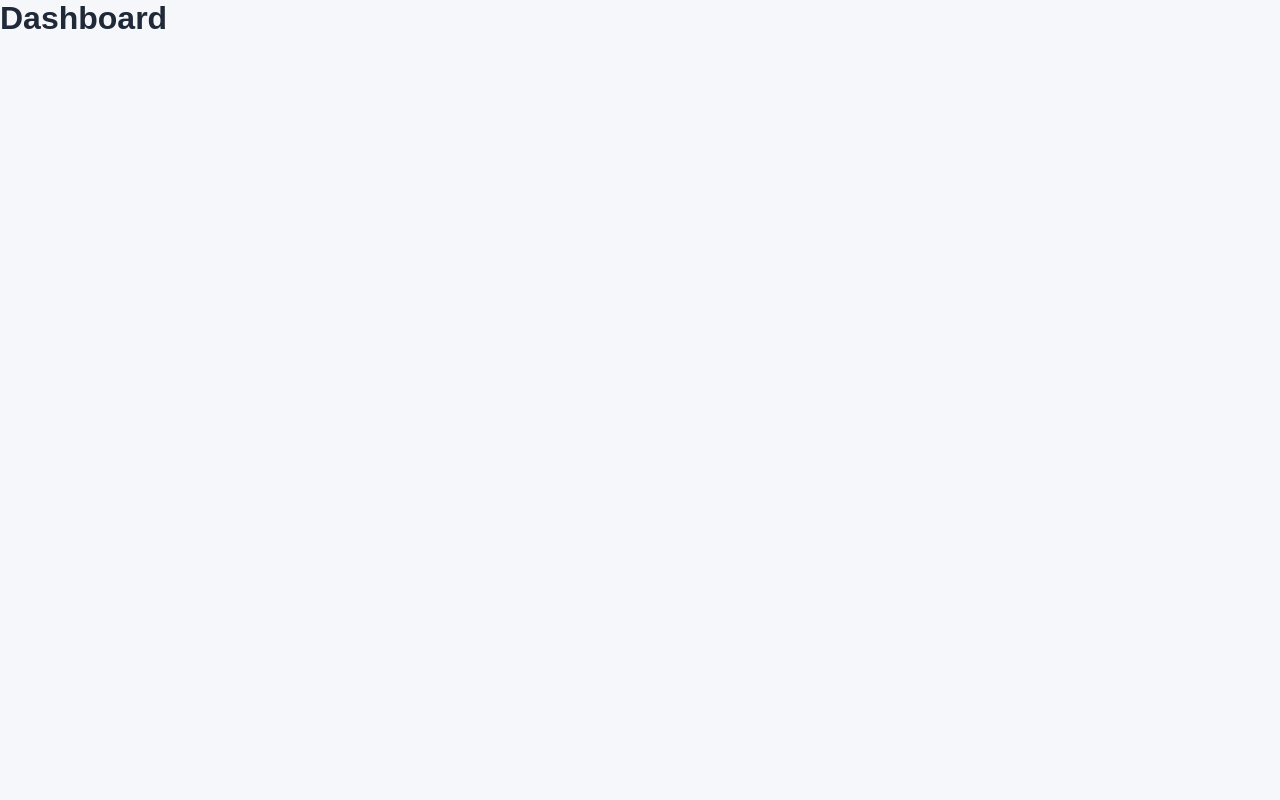
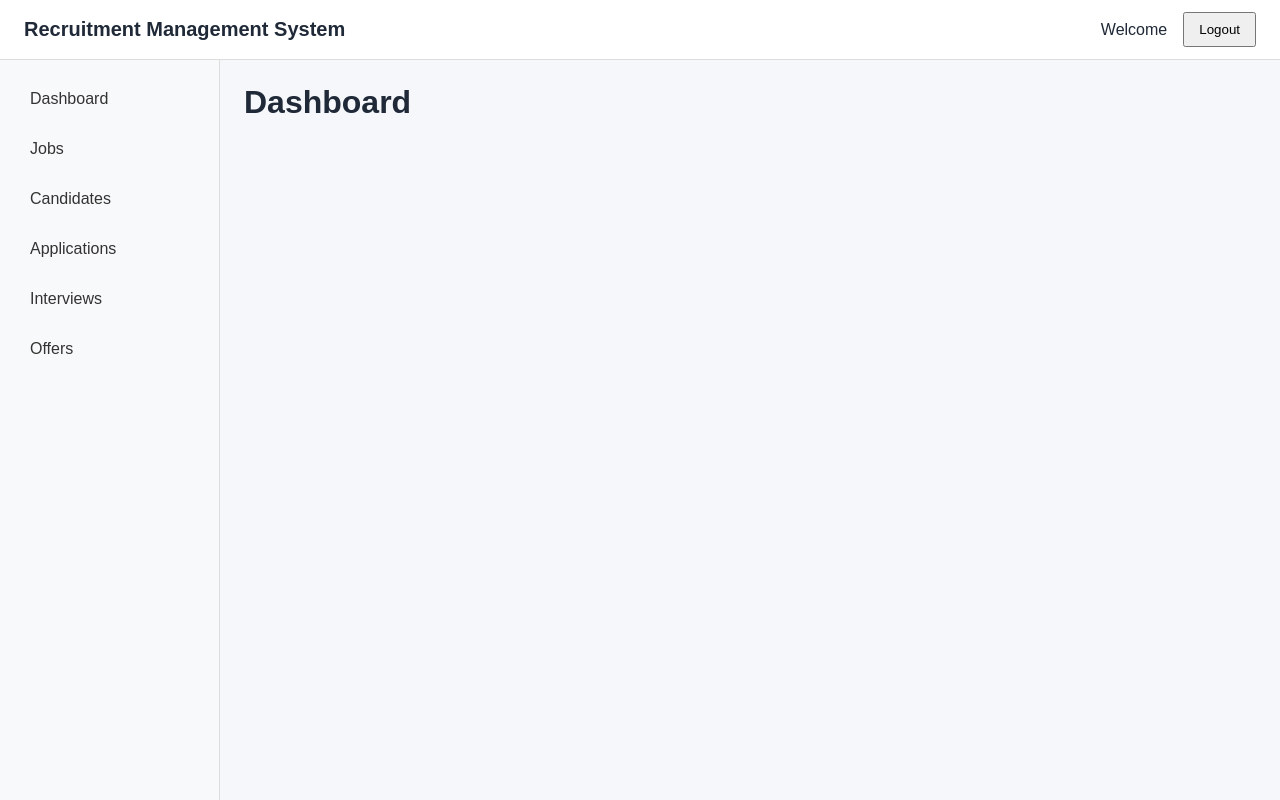
Before and after one commit to amritan9625/recruitment-management-system, a React app in the folder frontend/: page /dashboard in a window 1280 px wide. Built offline with nearby package versions, Linux system fonts and the light colour scheme; the HTML template or start-up script is replaced by a standard one.

Commit message:
Day - 22 add frontend application layout

```diff
--- /dev/null
+++ b/frontend/src/components/layout/Navbar.jsx
@@ -0,0 +1,14 @@
+function Navbar() {
+  return (
+    <header className="navbar">
+      <div className="navbar-brand">Recruitment Management System</div>
+
+      <div className="navbar-actions">
+        <span>Welcome</span>
+        <button>Logout</button>
+      </div>
+    </header>
+  );
+}
+
+export default Navbar;
--- /dev/null
+++ b/frontend/src/components/layout/Sidebar.jsx
@@ -0,0 +1,18 @@
+import { Link } from "react-router-dom";
+
+function Sidebar() {
+  return (
+    <aside className="sidebar">
+      <nav>
+        <Link to="/dashboard">Dashboard</Link>
+        <Link to="/jobs">Jobs</Link>
+        <Link to="/candidates">Candidates</Link>
+        <Link to="/applications">Applications</Link>
+        <Link to="/interviews">Interviews</Link>
+        <Link to="/offers">Offers</Link>
+      </nav>
+    </aside>
+  );
+}
+
+export default Sidebar;
--- a/frontend/src/index.css
+++ b/frontend/src/index.css
@@ -9,3 +9,68 @@ body {
   background-color: #f5f7fa;
   color: #1f2937;
 }
+
+/* Application Layout */
+.app-layout {
+  min-height: 100vh;
+}
+
+.navbar {
+  height: 60px;
+  display: flex;
+  align-items: center;
+  justify-content: space-between;
+  padding: 0 24px;
+  border-bottom: 1px solid #ddd;
+  background-color: #ffffff;
+}
+
+.navbar-brand {
+  font-size: 20px;
+  font-weight: 600;
+}
+
+.navbar-actions {
+  display: flex;
+  align-items: center;
+  gap: 16px;
+}
+
+.navbar-actions button {
+  padding: 8px 14px;
+  cursor: pointer;
+}
+
+.app-body {
+  display: flex;
+  min-height: calc(100vh - 60px);
+}
+
+.sidebar {
+  width: 220px;
+  padding: 20px;
+  border-right: 1px solid #ddd;
+  background-color: #f8f9fa;
+}
+
+.sidebar nav {
+  display: flex;
+  flex-direction: column;
+  gap: 12px;
+}
+
+.sidebar a {
+  text-decoration: none;
+  color: #333;
+  padding: 10px;
+  border-radius: 4px;
+}
+
+.sidebar a:hover {
+  background-color: #e9ecef;
+}
+
+.main-content {
+  flex: 1;
+  padding: 24px;
+}
--- /dev/null
+++ b/frontend/src/layouts/MainLayout.jsx
@@ -0,0 +1,19 @@
+import Navbar from "../components/layout/Navbar";
+import Sidebar from "../components/layout/Sidebar";
+
+function MainLayout({ children }) {
+  return (
+    <div className="app-layout">
+      <Navbar />
+
+      <div className="app-body">
+        <Sidebar />
+
+        {/* pages */}
+        <main className="main-content">{children}</main>
+      </div>
+    </div>
+  );
+}
+
+export default MainLayout;
--- a/frontend/src/routes/AppRoutes.jsx
+++ b/frontend/src/routes/AppRoutes.jsx
@@ -1,4 +1,5 @@
 import { BrowserRouter, Routes, Route, Navigate } from "react-router-dom";
+import MainLayout from "../layouts/MainLayout";
 
 function AppRoutes() {
   return (
@@ -9,7 +10,7 @@ function AppRoutes() {
         <Route path="/login" element={<h1>Login Page</h1>} />
 
         {/* Protected Application Routes - temporary */}
-        <Route path="/dashboard" element={<h1>Dashboard</h1>} />
+        <Route path="/dashboard" element={<MainLayout><h1>Dashboard</h1></MainLayout>} />
 
         {/* Fallback Route (url doesn't exist)*/}
         <Route path="*" element={<Navigate to="/login" replace />} />
```
